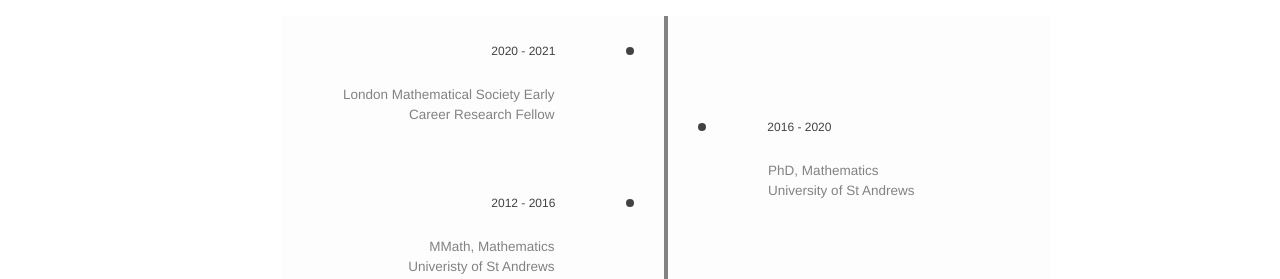
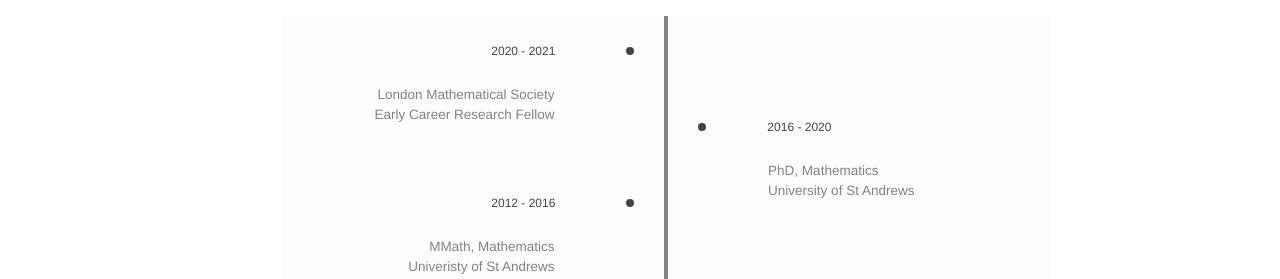
Before and after one commit to stuartburrell/stuartburrell.github.io, a Jekyll site: the page built from _pages/about.md, in a window 1280 px wide and 934 px high. Shown: the part 457-736 px from the top of the window. Built offline with Jekyll 4.4.1, drawn with Linux system fonts in a browser that asks for light colours; some web fonts are replaced.

Commit message:
add timeline

```diff
--- a/_pages/about.md
+++ b/_pages/about.md
@@ -16,7 +16,7 @@
 
 I enjoy teaching and was recently made an [Associate Fellow of the Higher Education Academy (AFHEA)](https://stuartburrell.github.io/files/cert-afhea.pdf). In 2020, three students kindly nominated me for the 'Best Postgraduate Tutor' university teaching award.
 
-| 2020 - 2021 | London Mathematical Society Early Career Research Fellow |
+| 2020 - 2021 | London Mathematical Society<br/> Early Career Research Fellow |
 | 2016 - 2020 | PhD, Mathematics <br/>University of St Andrews|
 | 2012 - 2016 | MMath, Mathematics<br/>Univeristy of St Andrews|
 {: .timeline-md}
--- a/_sass/_timeline-md.scss
+++ b/_sass/_timeline-md.scss
@@ -90,7 +90,8 @@
 }
 
 .timeline-md tbody tr:nth-child(2n){
-  text-align:left;float:right
+  text-align:left;
+  float:right
 }
 
 .timeline-md tbody tr:nth-child(2n) td:first-child:before{
```
